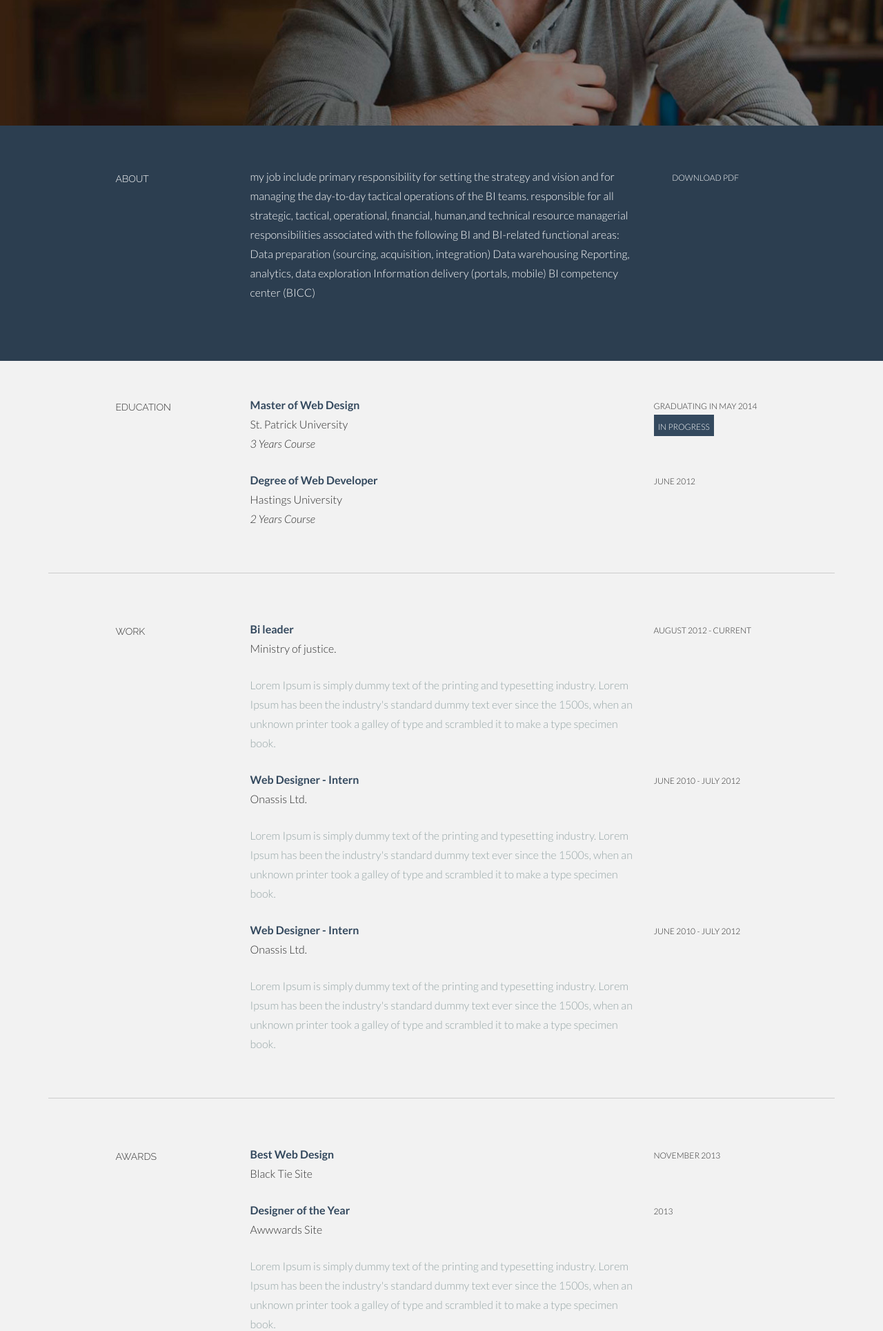
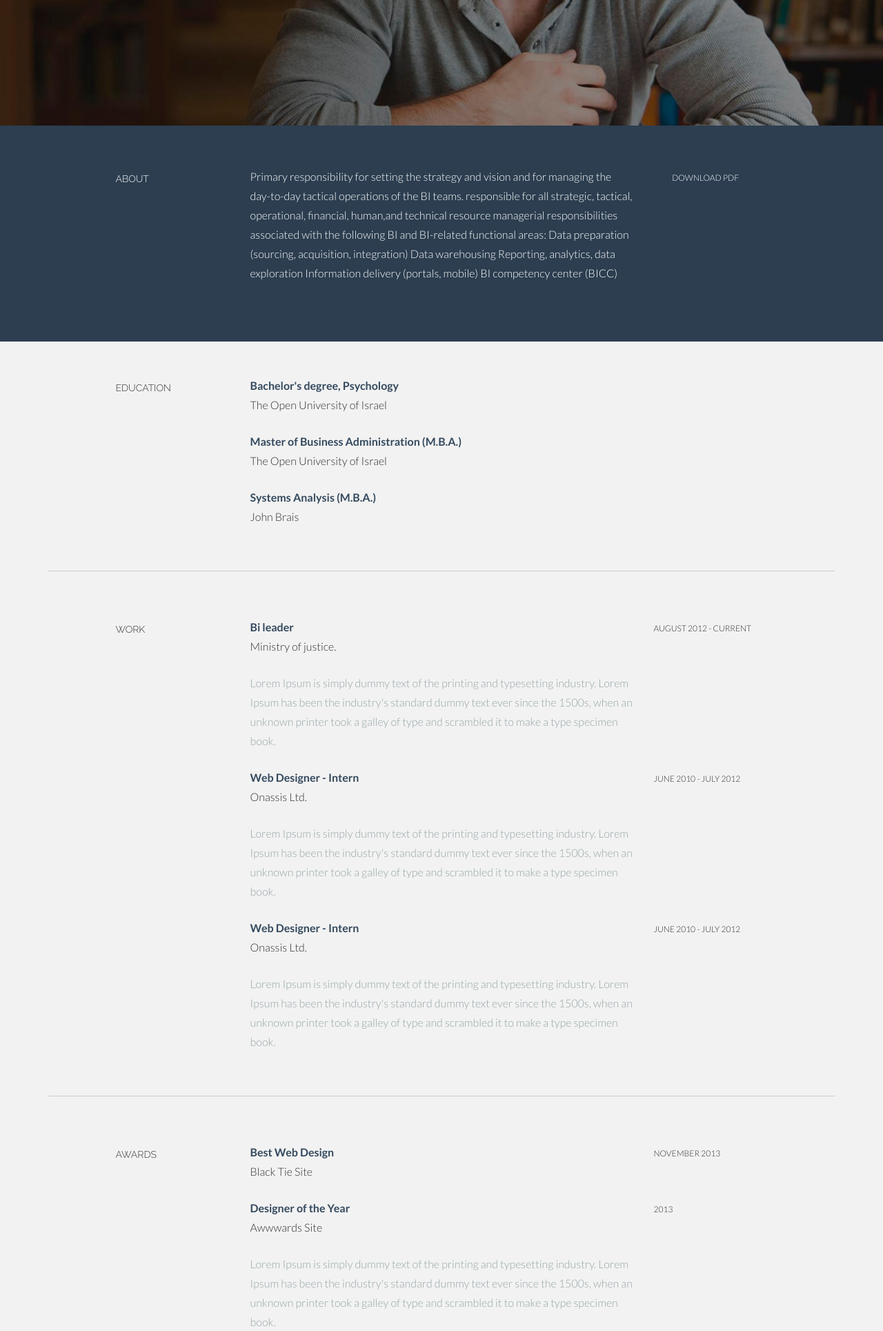
Before and after one commit to OferEl/pyma_myweb, a Django app: page / in a window 1280 px wide. Shown: the part 378-2307 px from the top of the page at 69% size. Run offline with Django 3.2, Linux system fonts and the light colour scheme; some libraries are stand-ins or nearby versions; some web fonts are replaced.

Commit message:
Update main.html

```diff
--- a/template/main.html
+++ b/template/main.html
@@ -75,7 +75,7 @@
 					<h5>ABOUT</h5>
 				</div>
 				<div class="col-lg-6">
-					<p>my job include primary responsibility for setting the strategy and vision and for managing the day-to-day tactical operations of the BI teams.
+					<p>Primary responsibility for setting the strategy and vision and for managing the day-to-day tactical operations of the BI teams.
                        responsible for all strategic, tactical, operational, financial, human,and technical resource managerial responsibilities associated
                        with the following BI and BI-related functional areas:
                        Data preparation (sourcing, acquisition, integration)
@@ -103,25 +103,22 @@
 					<h5>EDUCATION</h5>
 				</div>
 				<div class="col-lg-6">
-					<p><t>Master of Web Design</t><br/>
-						St. Patrick University <br/>
-						<i>3 Years Course</i>
-					</p>
-				</div>
-				<div class="col-lg-3">
-					<p><sm>GRADUATING IN MAY 2014</sm><br/>
-					<imp><sm>IN PROGRESS</sm></imp>
+					<p>
+					      <t>Bachelor's degree, Psychology</t>
+					         <br/> The Open University of Israel <br/>
 					</p>
 				</div>
 
 				<div class="col-lg-6 col-lg-offset-3">
-					<p><t>Degree of Web Developer</t><br/>
-						Hastings University <br/>
-						<i>2 Years Course</i>
+					<p><t>Master of Business Administration (M.B.A.)</t><br/>
+						The Open University of Israel <br/>
 					</p>
 				</div>
-				<div class="col-lg-3">
-					<p><sm>JUNE 2012</sm></p>
+
+				<div class="col-lg-6 col-lg-offset-3">
+					<p><t>Systems Analysis (M.B.A.)</t><br/>
+						John Brais <br/>
+					</p>
 				</div>
 
 		</div><!--/.row -->
```
